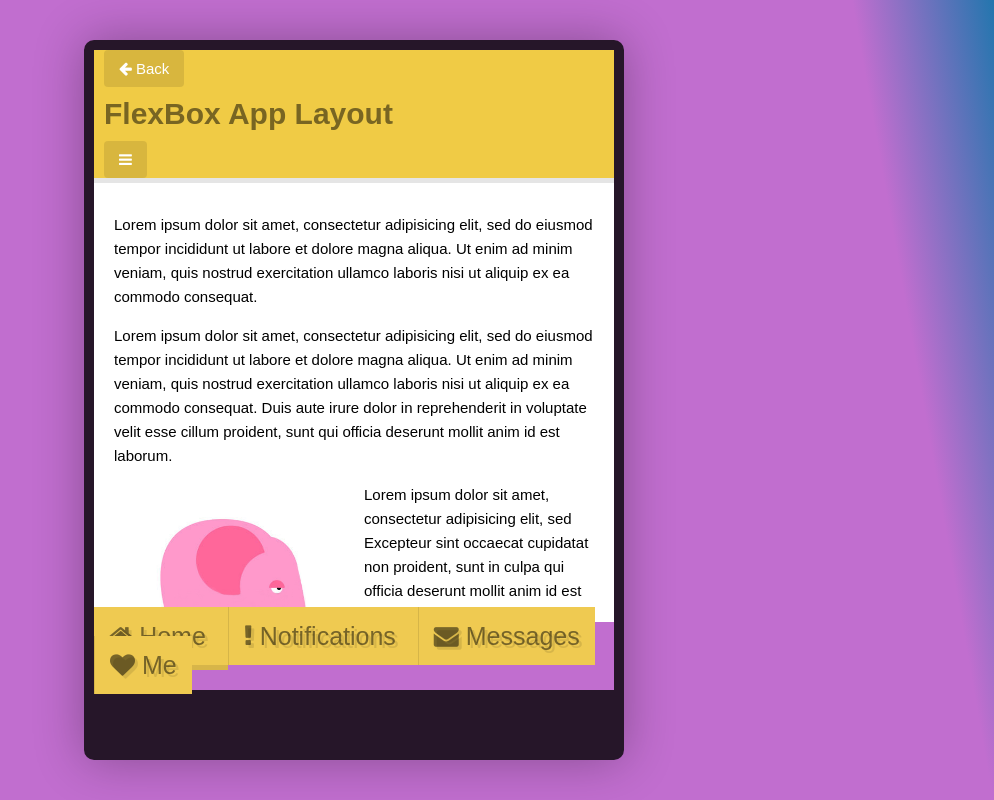
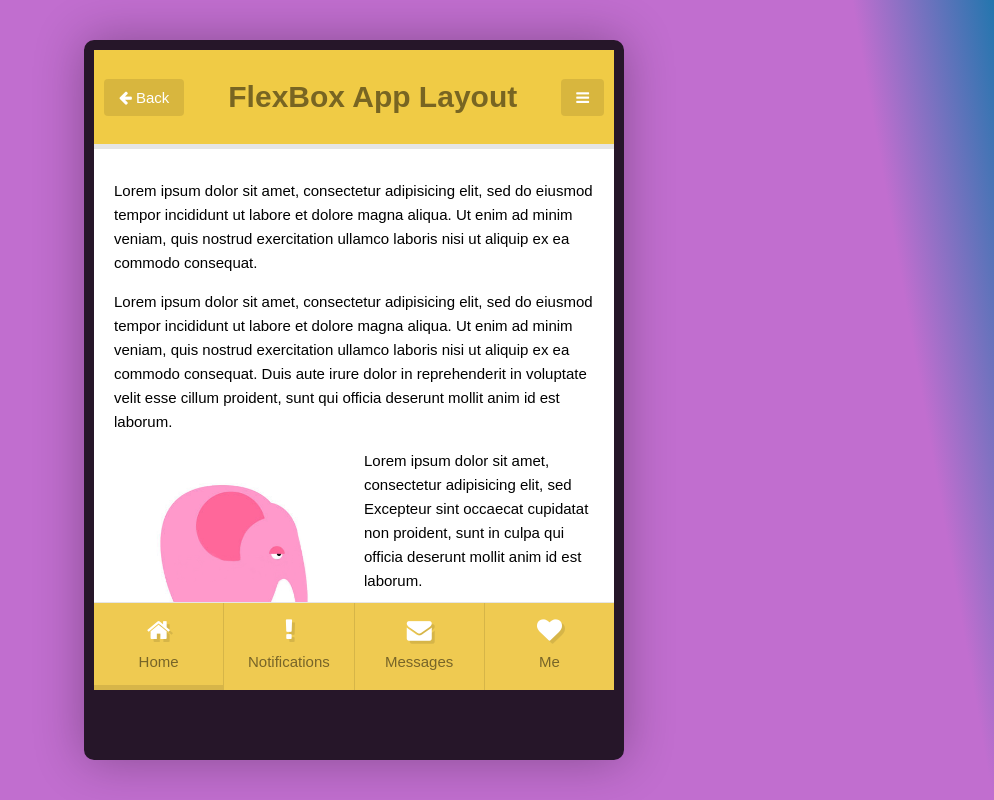
Before and after one commit to ewelina-borucka/flexbox-wes-bos-mobile-app, a plain HTML site: page index.html in a window 1280 px wide. Shown: the whole page, without its empty margins (286-1280 px from the left). Drawn offline with Linux system fonts and the light colour scheme.

Commit message:
flexbox flexbox flexbox

```diff
--- a/style.css
+++ b/style.css
@@ -60,11 +60,15 @@ a.button {
   border-left: 0;
 }
 
-.icon-bar a:first-child, .icon-bar a :hover {
+.icon-bar a:first-child, .icon-bar a:hover {
   border-bottom:  5px solid rgba(0,0,0,0.1);
 }
 
 .icon-bar {
+  border-top: 1px solid #E6E6E6;
+}
+
+.icon-bar i {
   display: block;
   font-size: 2.5rem;
   color: white;
@@ -78,8 +82,8 @@ a.button {
   padding: 1rem;
 }
 
-
-
+/***************************************************************************** /
+/***************************************************************************** /
 /* FLEXBOX statrs here */
 
 .app-wrap {
@@ -92,10 +96,32 @@ a.button {
   flex: 1 1 auto;
 }
 
-/* Content scroll*/
+/*
+  Header
+*/
+.app-header {
+  display: flex;
+  align-items: center;
+  justify-content: space-between;
+}
+
+/*
+  Content
+*/
 /* The -webkit-overflow-scrolling CSS property controls whether or not touch devices use momentum-based scrolling for the given element. */
 .content {
   overflow-y: scroll;
   -webkit-overflow-scrolling: touch;
 }
-/**/
+
+/*
+  Icon Bar
+*/
+
+.icon-bar {
+  display: flex;
+}
+
+.icon-bar a {
+  flex: 1;
+}
```
